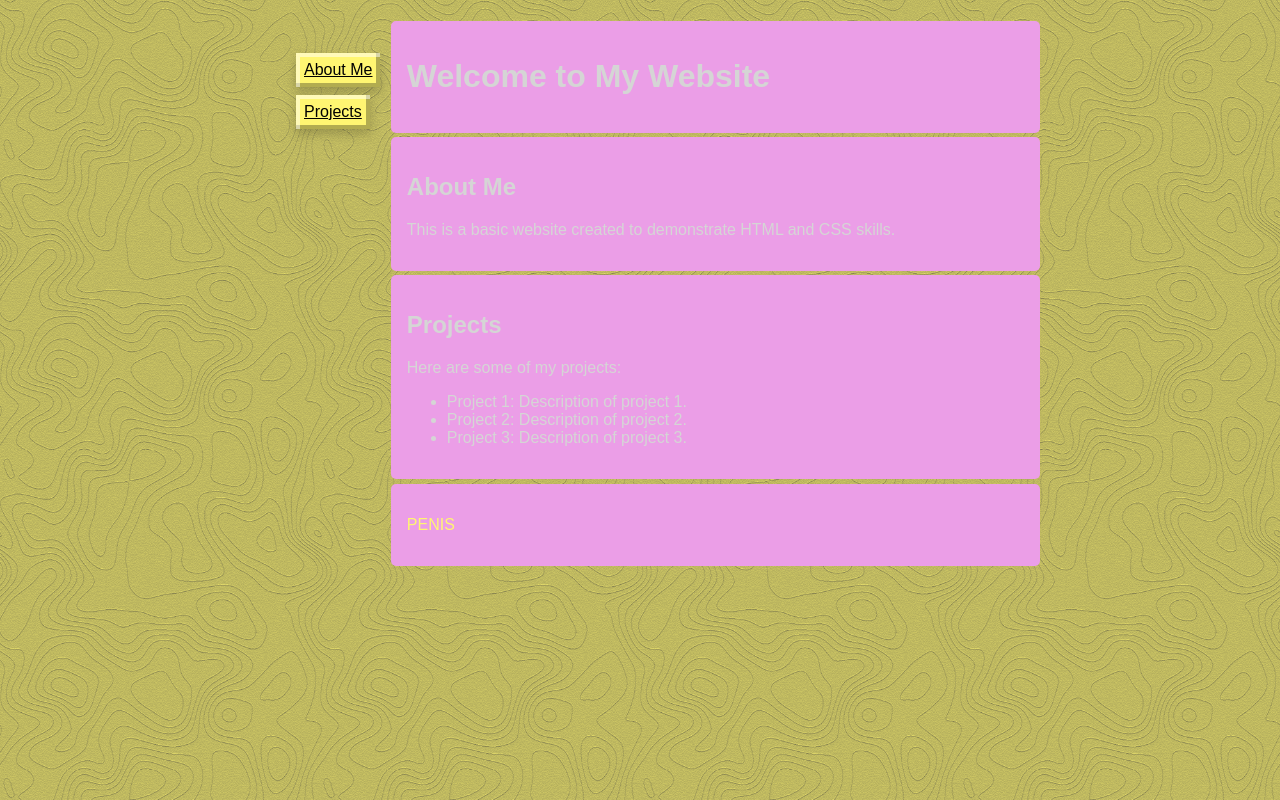
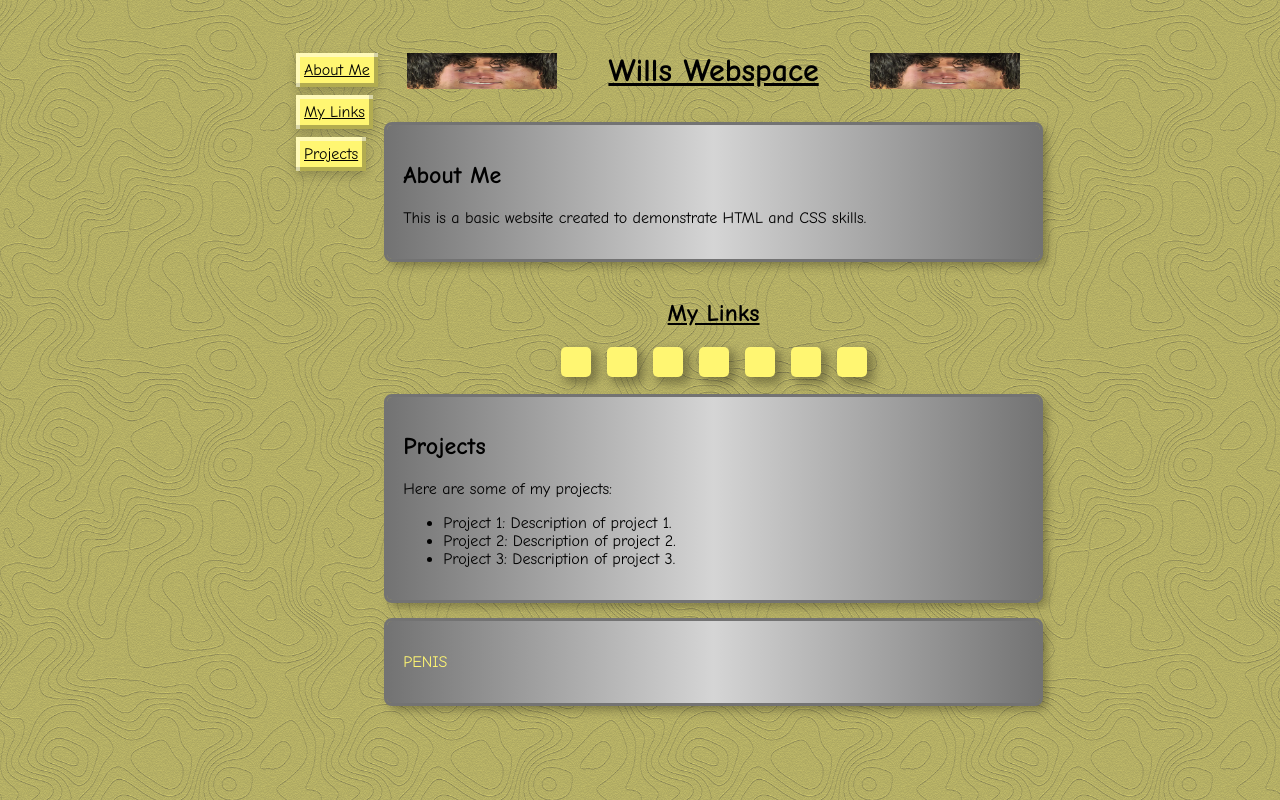
Before and after one commit to WilliamLayton/portfolio-site, a plain HTML site: page index.html in a window 1280 px wide. Drawn offline with Linux system fonts and the light colour scheme.

Commit message:
update: new lik sections, and color styling to match

```diff
--- a/assets/css/style.css
+++ b/assets/css/style.css
@@ -1,43 +1,62 @@
 :root {
     /* Define color variables */
     --primary-color: #fff672;
-    --secondary-color: #d5d5d5;
+    --secondary-color-1: #d5d5d5;
+    --secondary-color-2: #737373;
     --accent-color: #eb9ee7;
+    --font-color: #000000;
 
     /* Define font variables */
-    --primary-font: bebas neue, sans-serif;
+    --primary-font: comic sans ms, sans-serif;
 }
 
 /* Base styles for the page */
 body {
     font-family: var(--primary-font);
-    background-color: var(--primary-color);
+    background-color: #f0e879;
     background-image: url('../images/cartographer.png'); /* Replace with your image path */
     background-size: 25%;
     background-position: center;
     margin: 0;
     padding-top: 1rem;
     padding-bottom: 1rem;
+    color: var(--font-color);
 }
 
 /* Styling the header */
 header {
-    padding: 1rem;
-    color: var(--secondary-color);
+    padding: 0.5rem;
     height: 1fr;
-    background-color: var(--accent-color);
     border-radius: 5px;
+}
+
+.main-header {
+    display: flex;                  /* Enables the flexible layout box */
+    justify-content: space-between; /* Pushes outer items to the far left and right edges */
+    align-items: center;            /* Vertically centers the images and text */
+    padding: 10px 20px;
+}
+
+.header-img {
+    width: 150px;   /* Maintains the aspect ratio */
+    height: auto;  /* Maintains the aspect ratio */
 }
 
 section {
     margin-top: 4px;
     padding: 1rem;
-    background-color: var(--accent-color);
     border-radius: 5px;
 }
 
+.fancy-box {
+    background: linear-gradient(to right, var(--secondary-color-2), var(--secondary-color-1), var(--secondary-color-2));
+    border-radius: 5px;
+    padding: 1rem;
+    outline: 3px solid var(--secondary-color-2);
+    box-shadow: 5px 5px 10px 2px rgba(0, 0, 0, 0.3);
+}
+
 .container {
-
     display: grid;
     grid-template-areas:
         "header header"
@@ -54,17 +73,17 @@ section {
 
 .container div.sidebar {
     grid-area: menu;
-    boarder-radius: 5px;
+    border-radius: 5px;
     padding: 1rem;
 }
 
 .container div.content {
     grid-area: content;
-    color: var(--secondary-color);
     border-radius: 5px;
 }
 
 .container div.footer {
+    margin-top: 1rem;
     grid-area: footer;
     background-color: var(--accent-color);
     color: var(--primary-color);
@@ -93,3 +112,17 @@ section {
 .nav-style li a {
     color: black;
 }
+
+.my-links {
+    display: flex;
+    gap: 1rem;
+}
+
+.link {
+    width: 30px; /* Adjust the width as needed */
+    aspect-ratio: 1 / 1; /* Maintain a square aspect ratio */
+    background-color: var(--primary-color); /* Default background color */
+    border-radius: 5px;
+    text-decoration: none;
+    box-shadow: 5px 5px 10px 2px rgba(0, 0, 0, 0.3);
+}
--- a/index.html
+++ b/index.html
@@ -3,7 +3,7 @@
 <head>
     <meta charset="UTF-8">
     <meta name="viewport" content="width=device-width, initial-scale=1.0">
-    <title>My Basic Website</title>
+    <title>Wills Webspace</title>
     <!-- This line connects your HTML to your CSS file -->
     <link rel="stylesheet" href="assets/css/style.css">
 </head>
@@ -12,20 +12,35 @@
         <nav>
             <ul class="nav-style">
                 <li><a href="#about">About Me</a></li>
+                <li><a href="#my-links">My Links</a></li>
                 <li><a href="#projects">Projects</a></li>
             </ul>
         </nav>
     </div>
     <div class="content">
-        <header >
-            <h1>Welcome to My Website</h1>
+        <header class="main-header">
+            <img src="assets/images/unwrapped v7.JPG" alt="Left Image" class="header-img">
+            <h1 style="text-decoration: underline;">Wills Webspace</h1>
+            <img src="assets/images/unwrapped v7.JPG" alt="Right Image" class="header-img">
         </header>
         <main>
-            <section>
+            <section class="fancy-box">
                 <h2>About Me</h2>
                 <p>This is a basic website created to demonstrate HTML and CSS skills.</p>
             </section>
-            <section>
+            <section style="display: flex; flex-direction: column; justify-content: center; align-items: center;">
+                <h2 style="text-decoration: underline;">My Links</h2>
+                <div class="my-links">
+                    <a class="link" href=""></a>
+                    <a class="link" href=""></a>
+                    <a class="link" href=""></a>
+                    <a class="link" href=""></a>
+                    <a class="link" href=""></a>
+                    <a class="link" href=""></a>
+                    <a class="link" href=""></a>
+                </div>
+            </section>
+            <section class="fancy-box">
                 <h2>Projects</h2>
                 <p>Here are some of my projects:</p>
                 <ul>
@@ -36,7 +51,7 @@
             </section>
         </main>
     </div>
-    <div class="footer">
+    <div class="footer fancy-box">
         <p>PENIS</p>
     </div>
 
```
Also changed, not shown: assets/images/unwrapped v7.JPG (added).
